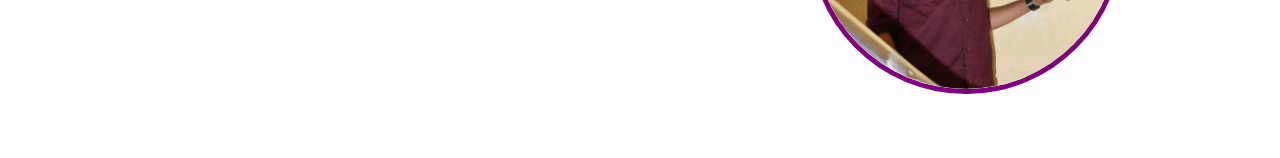
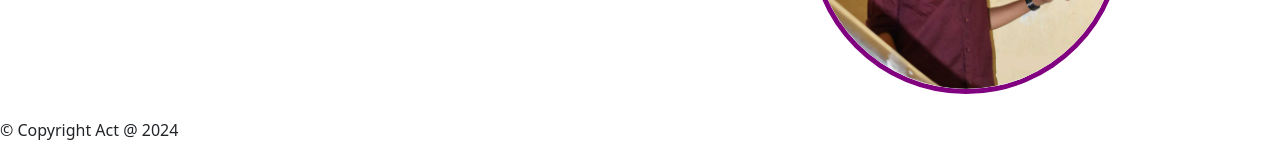
Before and after one commit to Kathir45/CodSoft-1, a plain HTML site: page index.html in a window 1280 px wide. Shown: the part 2913-3071 px from the top of the page. Before the commit the page ends 3031 px from the top, so only its background shows below. Drawn offline with nearby package versions, Linux system fonts and the light colour scheme.

Commit message:
Update index.html

```diff
--- a/index.html
+++ b/index.html
@@ -211,6 +211,9 @@
 
     </section>
 </body>
+<footer>
+    <p>&copy; Copyright Act @ 2024</p>
+</footer>
 <script src="https://cdn.jsdelivr.net/npm/bootstrap@5.3.3/dist/js/bootstrap.bundle.min.js" integrity="sha384-YvpcrYf0tY3lHB60NNkmXc5s9fDVZLESaAA55NDzOxhy9GkcIdslK1eN7N6jIeHz" crossorigin="anonymous"></script>
 <script src="https://unpkg.com/aos@2.3.1/dist/aos.js"></script>
 </html>
```
